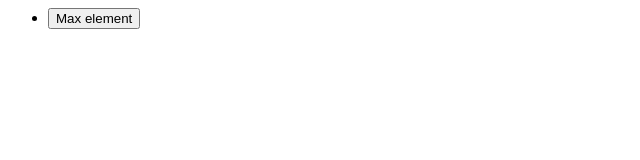
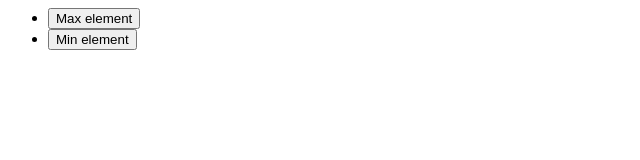
Before and after one commit to wassimbentaleb/Algo-Palyground, a plain HTML site: page index.html in a window 1280 px wide. Shown: the whole page, without its empty margins (0-640 px from the left). Drawn offline with Linux system fonts and the light colour scheme.

Commit message:
minElement

```diff
--- a/index.html
+++ b/index.html
@@ -1,4 +1,5 @@
 <ul>
     <li><button onclick="maxElement()">Max element</button></li>
+    <li><button onclick="minElement()">Min element</button></li>
 </ul>
 <script src="main.js"></script>
--- a/main.js
+++ b/main.js
@@ -1,10 +1,25 @@
 function maxElement() {
     let array = [2, 5, 8, 66, 1, 6, 0]
     console.log('Input: ', array)
+
     let maxValue = array[0]
     for (let i = 0; i < array.length; i++) {
         if (maxValue < array[i])
             maxValue = array[i]
     }
+
     console.log('Output: ', maxValue)
 }
+
+function minElement() {
+    let array = [2, 5, 8, 66, 1, 6, 0]
+    console.log('Input: ', array)
+
+    let minValue = array[0]
+    for (let i = 0; i < array.length; i++) {
+        if (minValue > array[i])
+            minValue = array[i]
+    }
+
+    console.log('Output: ', minValue)
+}
```
